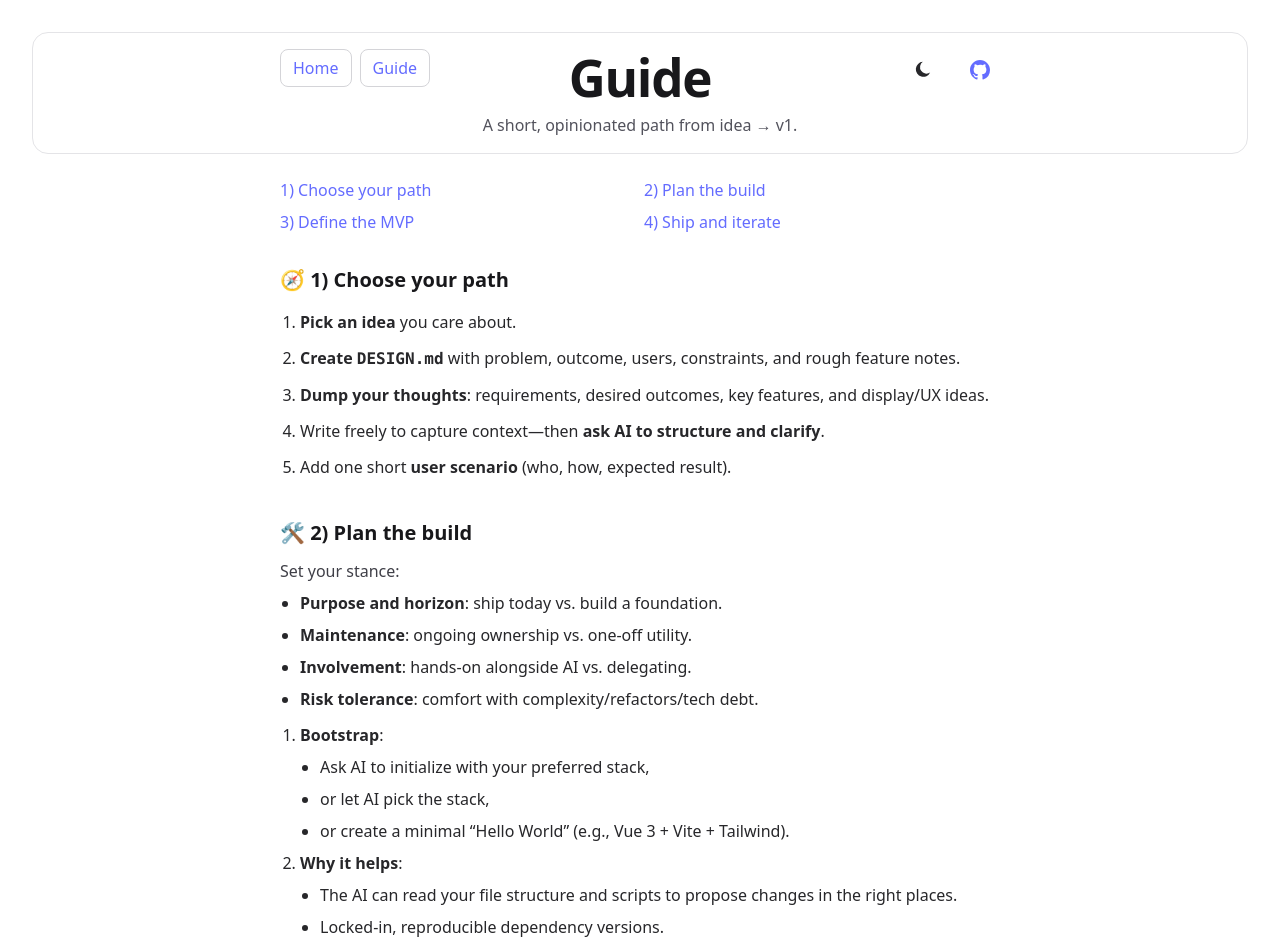
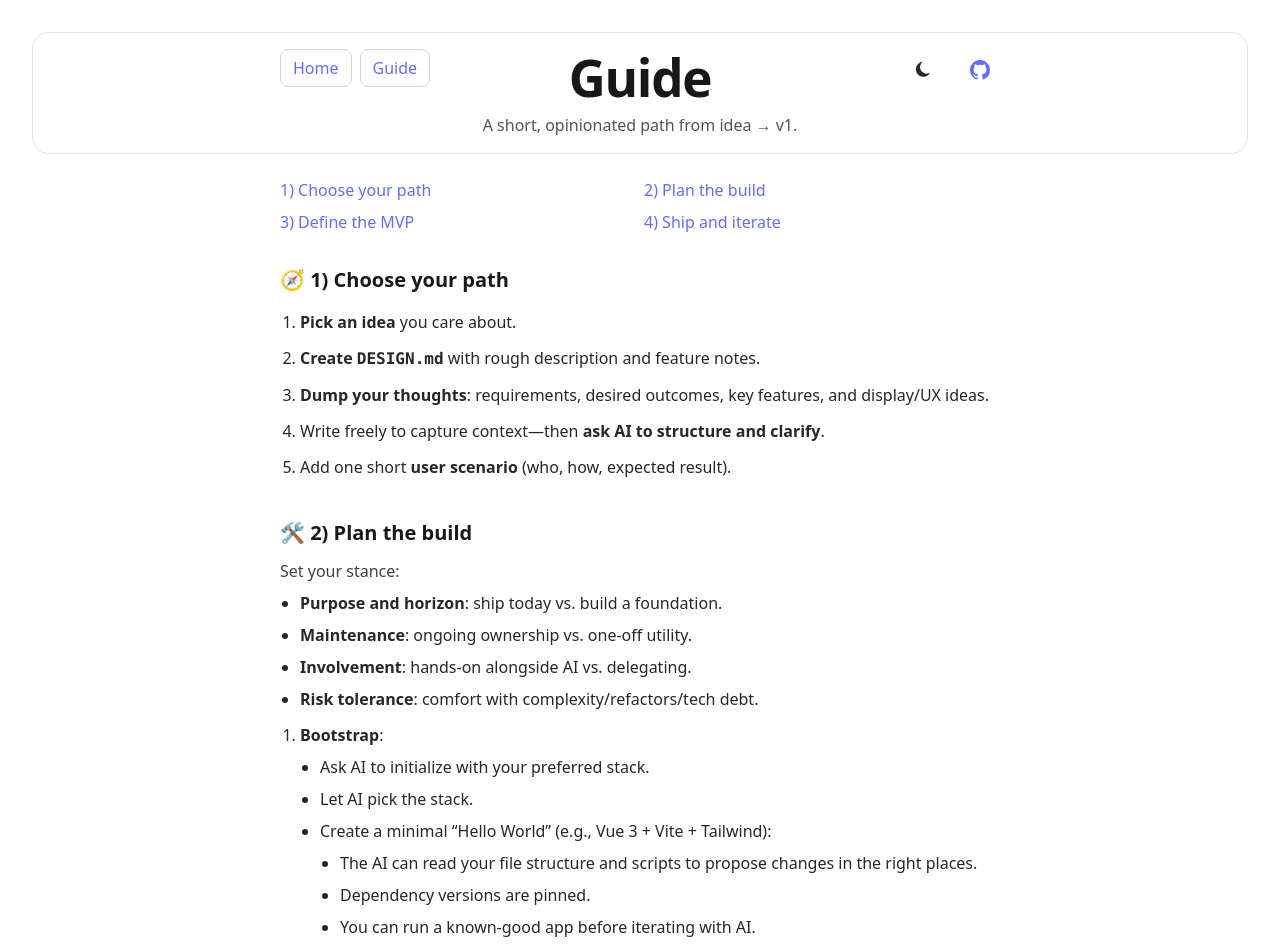
Before and after one commit to shaarselhorst/vibes-only, a Vue app in the folder 10-app/vibes-only/: page /guide in a window 1280 px wide. Shown: the top 951 px of the page. Built offline with nearby package versions, Linux system fonts and the light colour scheme.

Commit message:
Refine Guide.vue content by simplifying the instructions for creating DESIGN.md and restructuring the Bootstrap section for clarity. Enhanced readability by breaking down steps and improving the organization of information.

```diff
--- a/10-app/vibes-only/src/pages/Guide.vue
+++ b/10-app/vibes-only/src/pages/Guide.vue
@@ -36,7 +36,7 @@ import TopBar from '@/components/TopBar.vue'
       <h2 class="text-xl font-semibold text-zinc-900 dark:text-zinc-100">🧭 1) Choose your path</h2>
       <ol class="mt-4 space-y-3 list-decimal pl-5 text-left">
         <li class="text-zinc-800 dark:text-zinc-200"><strong>Pick an idea</strong> you care about.</li>
-        <li class="text-zinc-800 dark:text-zinc-200"><strong>Create <code>DESIGN.md</code></strong> with problem, outcome, users, constraints, and rough feature notes.</li>
+        <li class="text-zinc-800 dark:text-zinc-200"><strong>Create <code>DESIGN.md</code></strong> with rough description and feature notes.</li>
         <li class="text-zinc-800 dark:text-zinc-200"><strong>Dump your thoughts</strong>: requirements, desired outcomes, key features, and display/UX ideas.</li>
         <li class="text-zinc-800 dark:text-zinc-200">Write freely to capture context—then <strong>ask AI to structure and clarify</strong>.</li>
         <li class="text-zinc-800 dark:text-zinc-200">Add one short <strong>user scenario</strong> (who, how, expected result).</li>
@@ -55,16 +55,16 @@ import TopBar from '@/components/TopBar.vue'
       <ol class="mt-3 list-decimal pl-5 space-y-2">
         <li class="text-zinc-800 dark:text-zinc-200"><strong>Bootstrap</strong>:
           <ul class="mt-2 list-disc pl-5 space-y-2">
-            <li>Ask AI to initialize with your preferred stack,</li>
-            <li>or let AI pick the stack,</li>
-            <li>or create a minimal “Hello World” (e.g., Vue 3 + Vite + Tailwind).</li>
-          </ul>
-        </li>
-        <li class="text-zinc-800 dark:text-zinc-200"><strong>Why it helps</strong>:
-          <ul class="mt-2 list-disc pl-5 space-y-2">
-            <li>The AI can read your file structure and scripts to propose changes in the right places.</li>
-            <li>Locked-in, reproducible dependency versions.</li>
-            <li>You can run a known-good app before iterating with AI.</li>
+            <li>Ask AI to initialize with your preferred stack.</li>
+            <li>Let AI pick the stack.</li>
+            <li>
+              Create a minimal “Hello World” (e.g., Vue 3 + Vite + Tailwind):
+              <ul class="mt-2 list-disc pl-5 space-y-2">
+                <li>The AI can read your file structure and scripts to propose changes in the right places.</li>
+                <li>Dependency versions are pinned.</li>
+                <li>You can run a known-good app before iterating with AI.</li>
+              </ul>
+            </li>
           </ul>
         </li>
       </ol>
```
